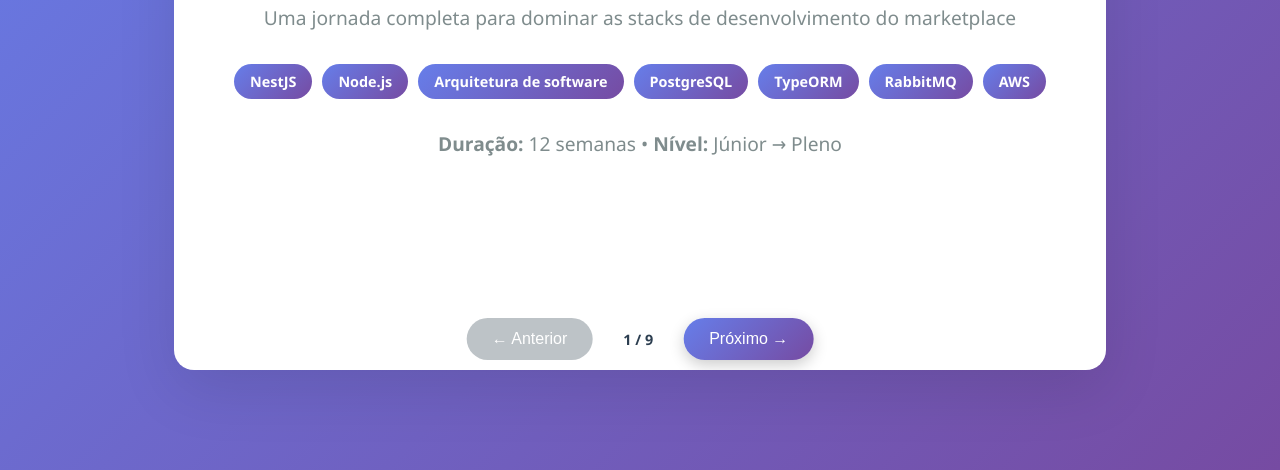
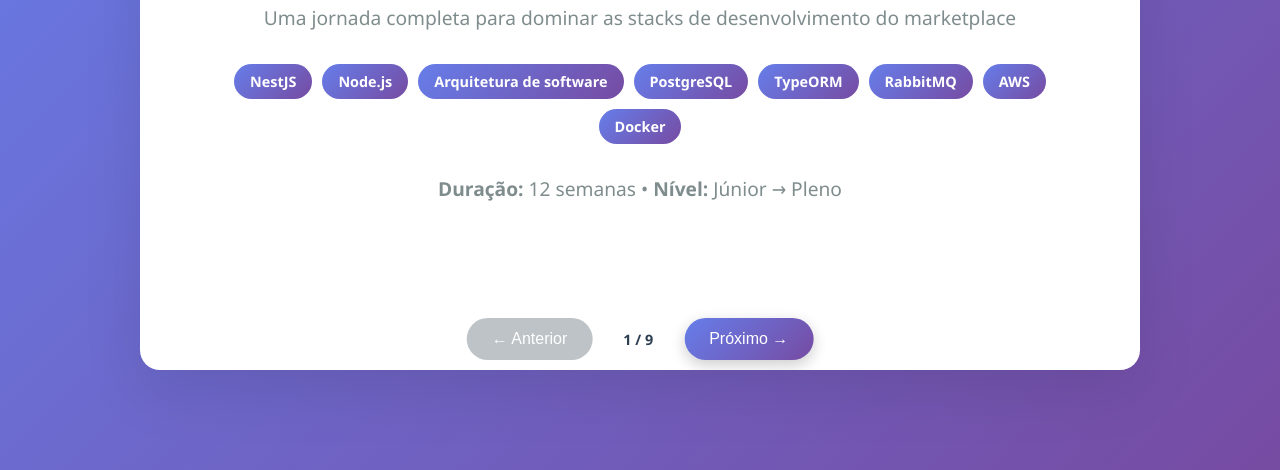
Before and after one commit to douglasbacelar/Mentoria, a plain HTML site: page index.html in a window 1280 px wide. Shown: the part 330-800 px from the top of the page. Drawn offline with Linux system fonts and the light colour scheme.

Commit message:
Ajustes no template

```diff
--- a/index.html
+++ b/index.html
@@ -290,6 +290,7 @@
                 <span class="tech-badge">TypeORM</span>
                 <span class="tech-badge">RabbitMQ</span>
                 <span class="tech-badge">AWS</span>
+                <span class="tech-badge">Docker</span>
             </div>
 
             <p><strong>Duração:</strong> 12 semanas • <strong>Nível:</strong> Júnior → Pleno</p>
```
